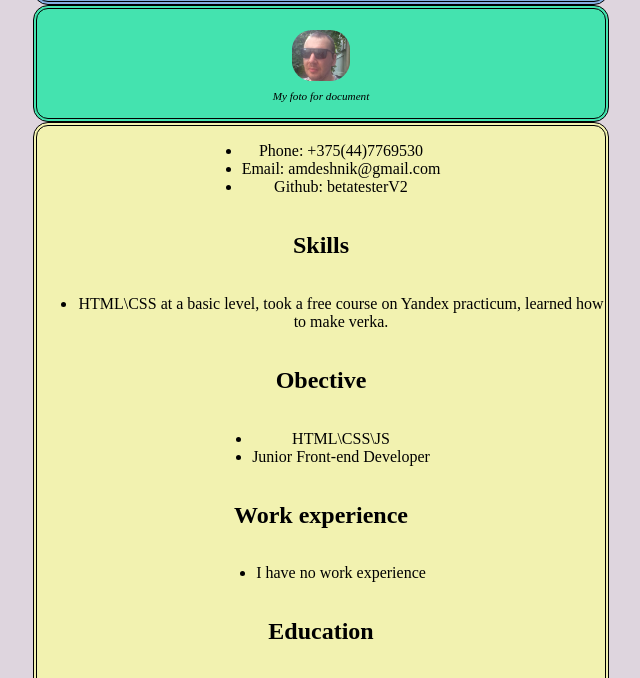
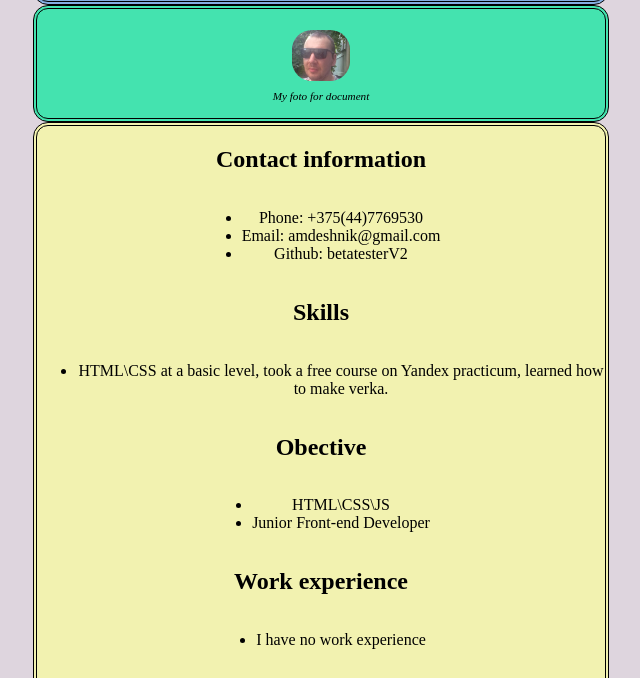
Before and after one commit to betatesterV2/rsschool-cv, a plain HTML site: page index.html in a window 1280 px wide. Shown: the part 91-769 px from the top of the page, without its empty margins (319-959 px from the left). Drawn offline with Linux system fonts and the light colour scheme.

Commit message:
feat: more information index.html

```diff
--- a/index.html
+++ b/index.html
@@ -21,6 +21,7 @@
    </aside>
    </DIV>
    <DIV class="container3">
+      <h2>Contact information</h2>
       <ul>
          <li>Phone: +375(44)7769530</li>
          <li>Email: amdeshnik@gmail.com</li>
```
